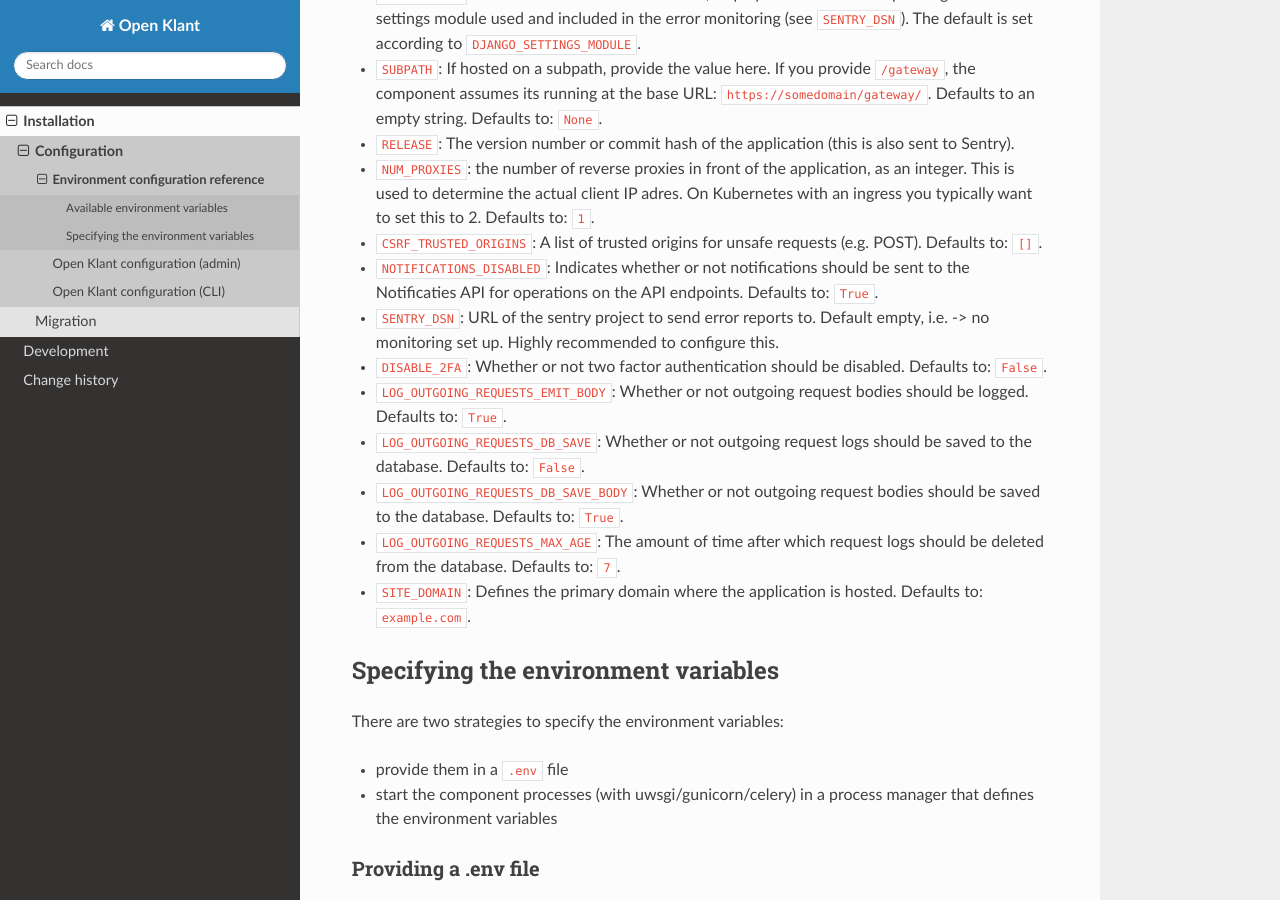
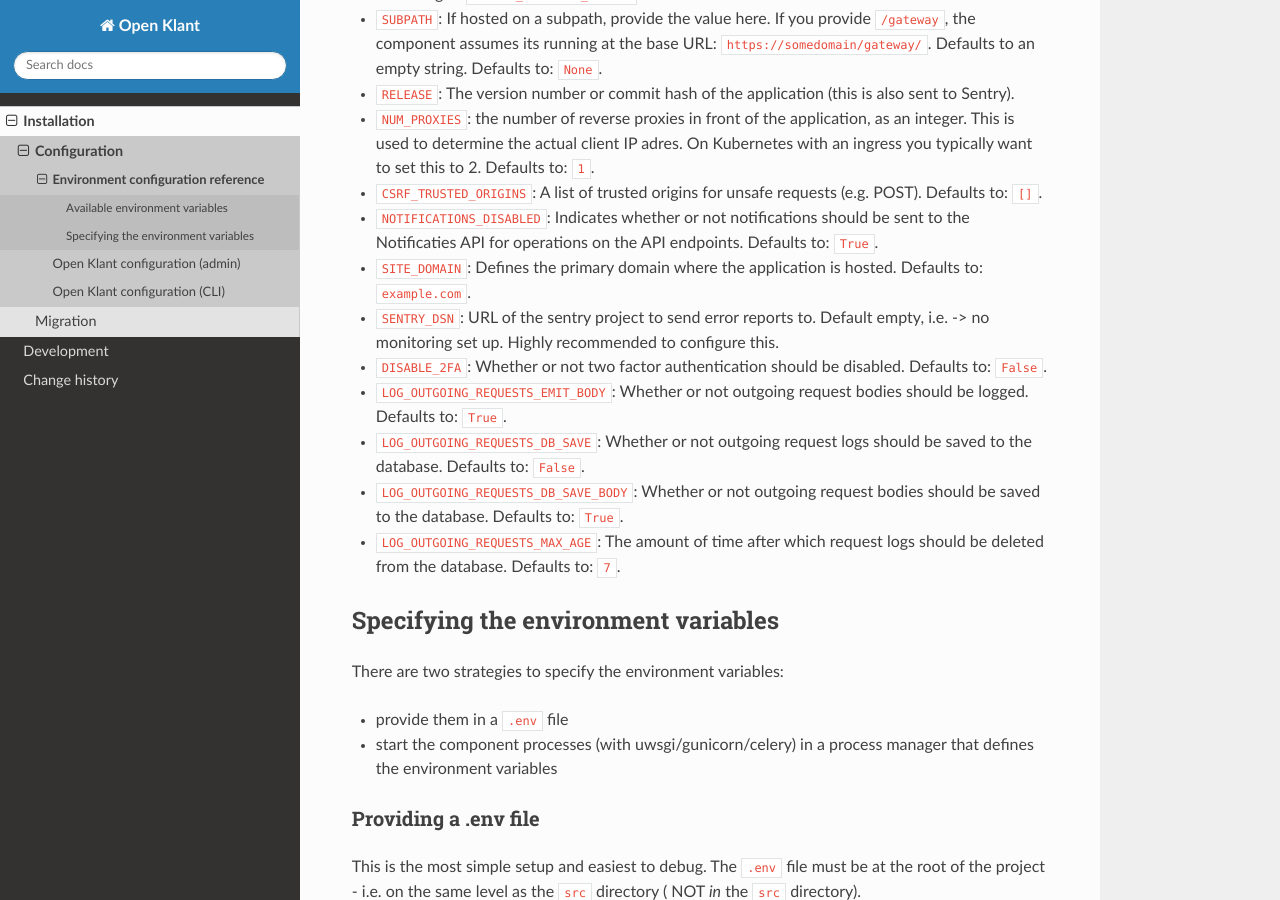
Before and after one commit to maykinmedia/open-klant, a Sphinx documentation site: the page built from docs/installation/config/env_configuration.rst, in a window 1280 px wide and 900 px high, scrolled down 2643 px. Built offline with Sphinx 7.4.7 and the Read the Docs theme 3.1.0, drawn with Linux system fonts in a browser that asks for light colours; some of the changed lines change nothing that is shown; some of the changed text lies outside the part shown.

Commit message:
[#355] Upgrade packages and docs

```diff
--- a/docs/installation/config/env_configuration.rst
+++ b/docs/installation/config/env_configuration.rst
@@ -67,7 +67,6 @@
 Optional
 --------
 
-* ``SITE_ID``: The database ID of the site object. You usually won't have to touch this. Defaults to: ``1``.
 * ``DEBUG``: Only set this to ``True`` on a local development environment. Various other security settings are derived from this setting!. Defaults to: ``False``.
 * ``USE_X_FORWARDED_HOST``: whether to grab the domain/host from the X-Forwarded-Host header or not. This header is typically set by reverse proxies (such as nginx, traefik, Apache...). Note: this is a header that can be spoofed and you need to ensure you control it before enabling this. Defaults to: ``False``.
 * ``IS_HTTPS``: Used to construct absolute URLs and controls a variety of security settings. Defaults to the inverse of ``DEBUG``.
@@ -90,13 +89,13 @@
 * ``NUM_PROXIES``: the number of reverse proxies in front of the application, as an integer. This is used to determine the actual client IP adres. On Kubernetes with an ingress you typically want to set this to 2. Defaults to: ``1``.
 * ``CSRF_TRUSTED_ORIGINS``: A list of trusted origins for unsafe requests (e.g. POST). Defaults to: ``[]``.
 * ``NOTIFICATIONS_DISABLED``: Indicates whether or not notifications should be sent to the Notificaties API for operations on the API endpoints. Defaults to: ``True``.
+* ``SITE_DOMAIN``: Defines the primary domain where the application is hosted. Defaults to: ``example.com``.
 * ``SENTRY_DSN``: URL of the sentry project to send error reports to. Default empty, i.e. -> no monitoring set up. Highly recommended to configure this.
 * ``DISABLE_2FA``: Whether or not two factor authentication should be disabled. Defaults to: ``False``.
 * ``LOG_OUTGOING_REQUESTS_EMIT_BODY``: Whether or not outgoing request bodies should be logged. Defaults to: ``True``.
 * ``LOG_OUTGOING_REQUESTS_DB_SAVE``: Whether or not outgoing request logs should be saved to the database. Defaults to: ``False``.
 * ``LOG_OUTGOING_REQUESTS_DB_SAVE_BODY``: Whether or not outgoing request bodies should be saved to the database. Defaults to: ``True``.
 * ``LOG_OUTGOING_REQUESTS_MAX_AGE``: The amount of time after which request logs should be deleted from the database. Defaults to: ``7``.
-* ``SITE_DOMAIN``: Defines the primary domain where the application is hosted. Defaults to: ``example.com``.
 
 
 
```
Also changed, not shown: 3 other files.
